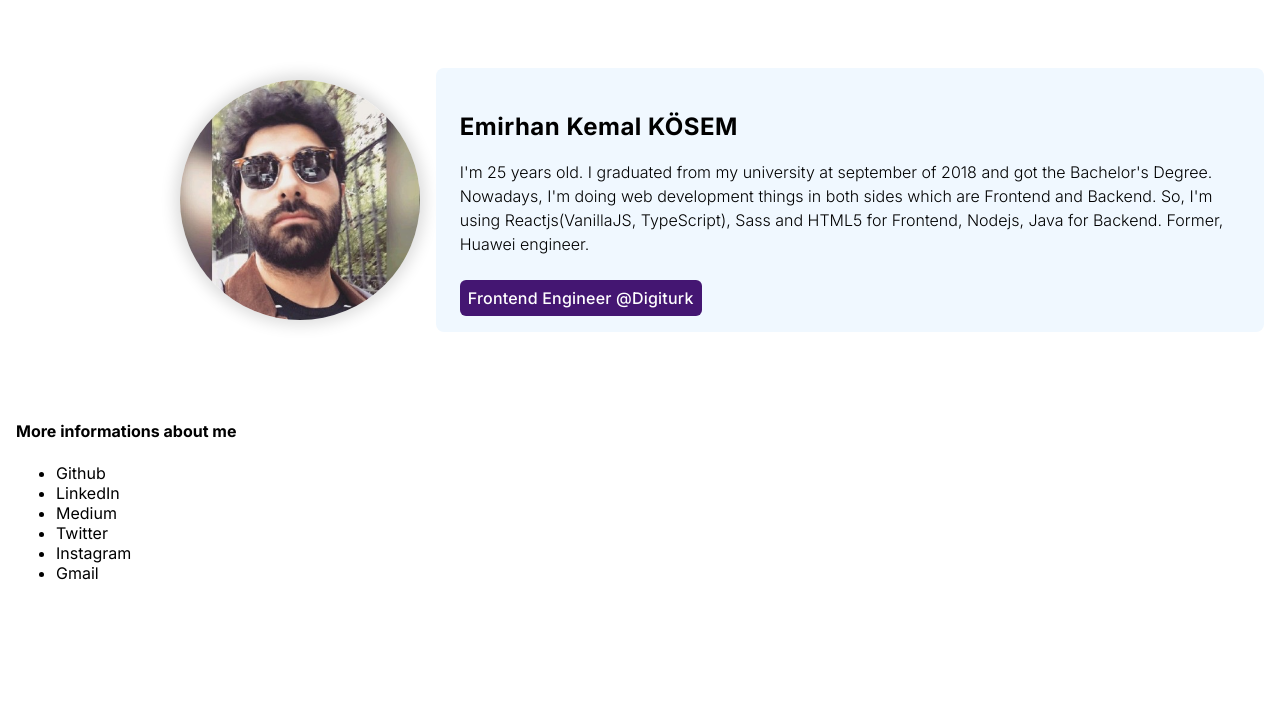
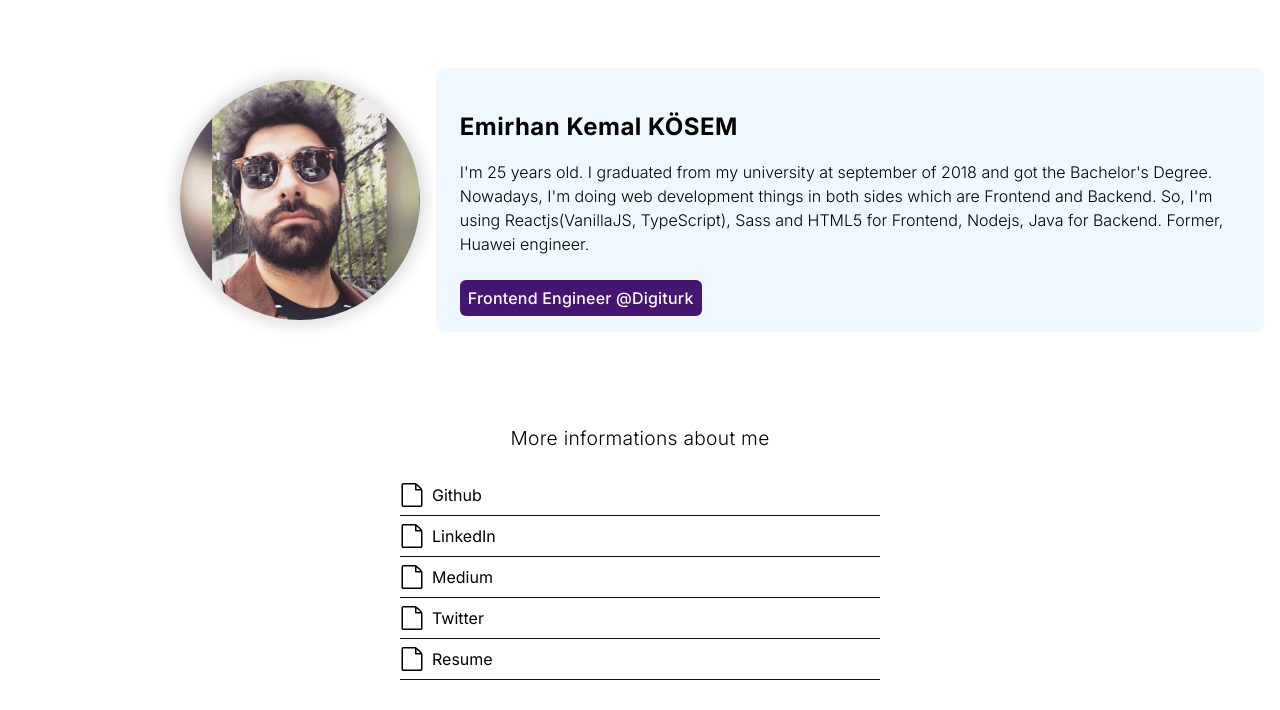
Before and after one commit to KemalEmirhan/emirhan.github.io, a Next.js app: page / in a window 1280 px wide. Shown: the top 710 px of the page. Built offline with nearby package versions, Linux system fonts and the light colour scheme.

Commit message:
feat: add style for list section

```diff
--- a/components/fileList.js
+++ b/components/fileList.js
@@ -7,14 +7,35 @@ const FileList = () => {
             <div className={styles.list_header}>
                 <h4>More informations about me</h4>
             </div>
-            <ul className={styles.list_content}>
-                <li className={styles.list_content__item}>Github</li>
-                <li className={styles.list_content__item}>LinkedIn</li>
-                <li className={styles.list_content__item}>Medium</li>
-                <li className={styles.list_content__item}>Twitter</li>
-                <li className={styles.list_content__item}>Instagram</li>
-                <li className={styles.list_content__item}>Gmail</li>
-            </ul>
+            <div className={styles.list_wrapper}>
+                <ul className={styles.list_wrapper__content}>
+                    <li className={styles.list_wrapper__content_item}>
+                        <img src="/file-empty.svg" alt="File" />
+                        <a href="https://github.com/KemalEmirhan" target="_blank" rel="noopener noreferrer">
+                            <span>
+                                Github
+                            </span>
+                        </a>
+                    </li>
+                    <li className={styles.list_wrapper__content_item}>
+                        <img src="/file-empty.svg" alt="File" />
+                        <a href="https://www.linkedin.com/in/emirhan-kemal-kösem-259569b3/" target="_blank" rel="noopener noreferrer">
+                        <span>LinkedIn</span></a>
+                    </li>
+                    <li className={styles.list_wrapper__content_item}>
+                        <img src="/file-empty.svg" alt="File" />
+                        <a href="https://medium.com/@emirhankemalkosem" target="_blank" rel="noopener noreferrer"><span>Medium</span></a>
+                    </li>
+                    <li className={styles.list_wrapper__content_item}>
+                        <img src="/file-empty.svg" alt="File" />
+                        <a href="ttps://twitter.com/KsemEmir" target="_blank" rel="noopener noreferrer"><span>Twitter</span></a>
+                    </li>
+                    <li className={styles.list_wrapper__content_item}>
+                        <img src="/file-empty.svg" alt="File" />
+                        <a href="/resume.pdf" rel="noopener noreferrer" download><span>Resume</span></a>
+                    </li>
+                </ul>
+            </div>
         </section>
     )
 }
--- a/styles/fileList.module.scss
+++ b/styles/fileList.module.scss
@@ -0,0 +1,62 @@
+.list {
+    width: 100%;
+    display: flex;
+    flex-direction: column;
+    justify-content: flex-start;
+    align-items: flex-start;
+
+    &_header {
+        width: 100%;
+        display: flex;
+        justify-content: center;
+
+        & h4 {
+            font-weight: 300;
+            font-size: 1.2rem;
+            letter-spacing: .3px;
+        }
+    }
+
+    &_wrapper {
+        width: 100%;
+        display: flex;
+        justify-content: center;
+        align-items: center;
+
+        &__content {
+            list-style: none;
+            margin: 0;
+            padding: 0;
+            line-height: 1.5;
+            width: 100%;
+            max-width: 480px;
+            height: auto;
+
+            &_item {
+                position: relative;
+                border-bottom: 1px solid #111;
+                padding: 8px 0;
+                display: flex;
+                align-items: center;
+                cursor: pointer;
+
+                & img {
+                    width: 1.5rem;
+                    height: 1.5rem;
+                }
+
+                & a {
+                    position: absolute;
+                    top: 8px;
+                    bottom: 0;
+                    right: 0;
+                    left: 0;
+
+                    & span {
+                        margin-inline-start: 2rem;
+                    }
+                }
+            }
+        }
+    }
+}
--- a/styles/globals.scss
+++ b/styles/globals.scss
@@ -17,6 +17,18 @@ body {
   font-family: 'Inter', sans-serif;
 }
 
+a {
+  color: inherit;
+  text-decoration: none;
+}
+
+a:hover,
+a:focus,
+a:active {
+  text-decoration: underline;
+}
+
+
 .page {
   width: 100%;
   height: 100vh;
```
